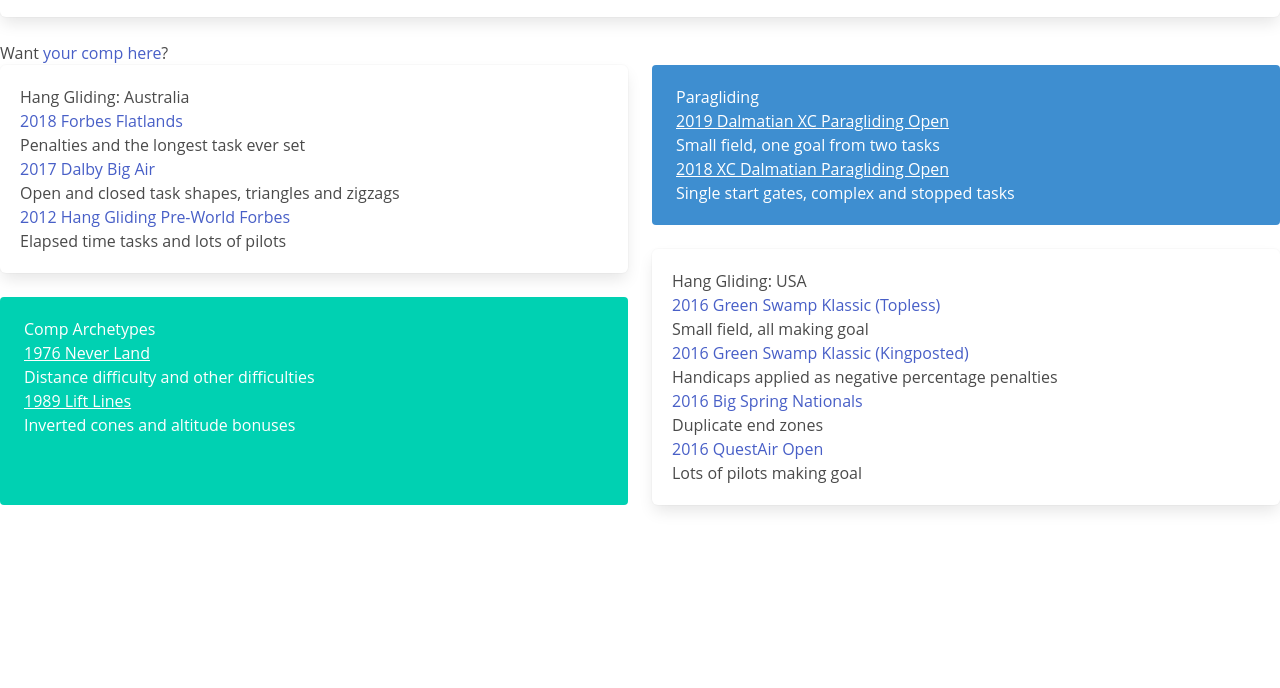
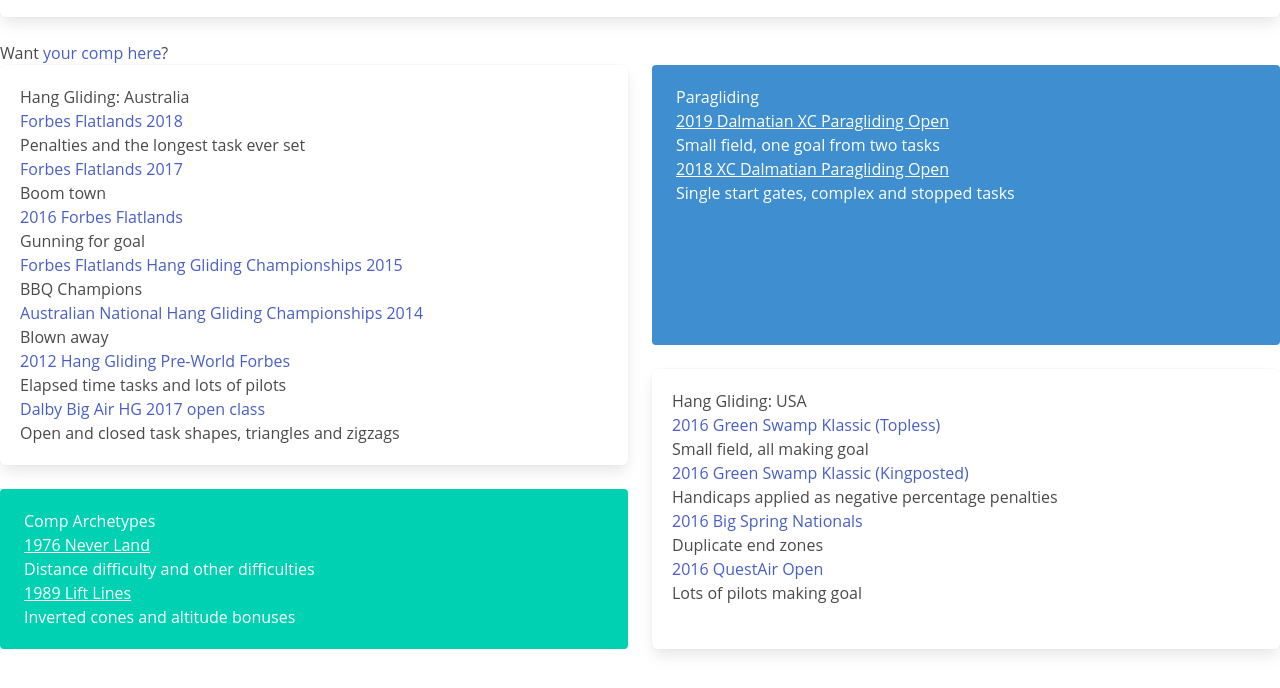
Before and after one commit to FlareTiming/flaretiming, a website built with webpack: page www-hakyll/index.html in a window 1280 px wide. Shown: the part 112-800 px from the top of the page. Built offline with nearby package versions, Linux system fonts and the light colour scheme.

Commit message:
Add remaining forbes comps.

```diff
--- a/www-hakyll/index.html
+++ b/www-hakyll/index.html
@@ -21,21 +21,45 @@
           <p>
             <ul>
               <li>
-                <a href="http://2018-forbes.flaretiming.com">2018 Forbes Flatlands</a>
+                <a href="http://2018-forbes.flaretiming.com">Forbes Flatlands 2018</a>
                 <p>
                   Penalties and the longest task ever set
                 </p>
               </li>
               <li>
-                <a href="http://2017-dalby.flaretiming.com">2017 Dalby Big Air</a>
+                <a href="http://2017-forbes.flaretiming.com">Forbes Flatlands 2017</a>
                 <p>
-                  Open and closed task shapes, triangles and zigzags
+                  Boom town
+                </p>
+              </li>
+              <li>
+                <a href="http://2016-forbes.flaretiming.com">2016 Forbes Flatlands</a>
+                <p>
+                  Gunning for goal
+                </p>
+              </li>
+              <li>
+                <a href="http://2015-forbes.flaretiming.com">Forbes Flatlands Hang Gliding Championships 2015</a>
+                <p>
+                  BBQ Champions
+                </p>
+              </li>
+              <li>
+                <a href="http://2014-forbes.flaretiming.com">Australian National Hang Gliding Championships 2014</a>
+                <p>
+                  Blown away
                 </p>
               </li>
               <li>
                 <a href="http://2012-forbes.flaretiming.com">2012 Hang Gliding Pre-World Forbes</a>
                 <p>
                   Elapsed time tasks and lots of pilots
+                </p>
+              </li>
+              <li>
+                <a href="http://2017-dalby.flaretiming.com">Dalby Big Air HG 2017 open class</a>
+                <p>
+                  Open and closed task shapes, triangles and zigzags
                 </p>
               </li>
               <ul>
```
